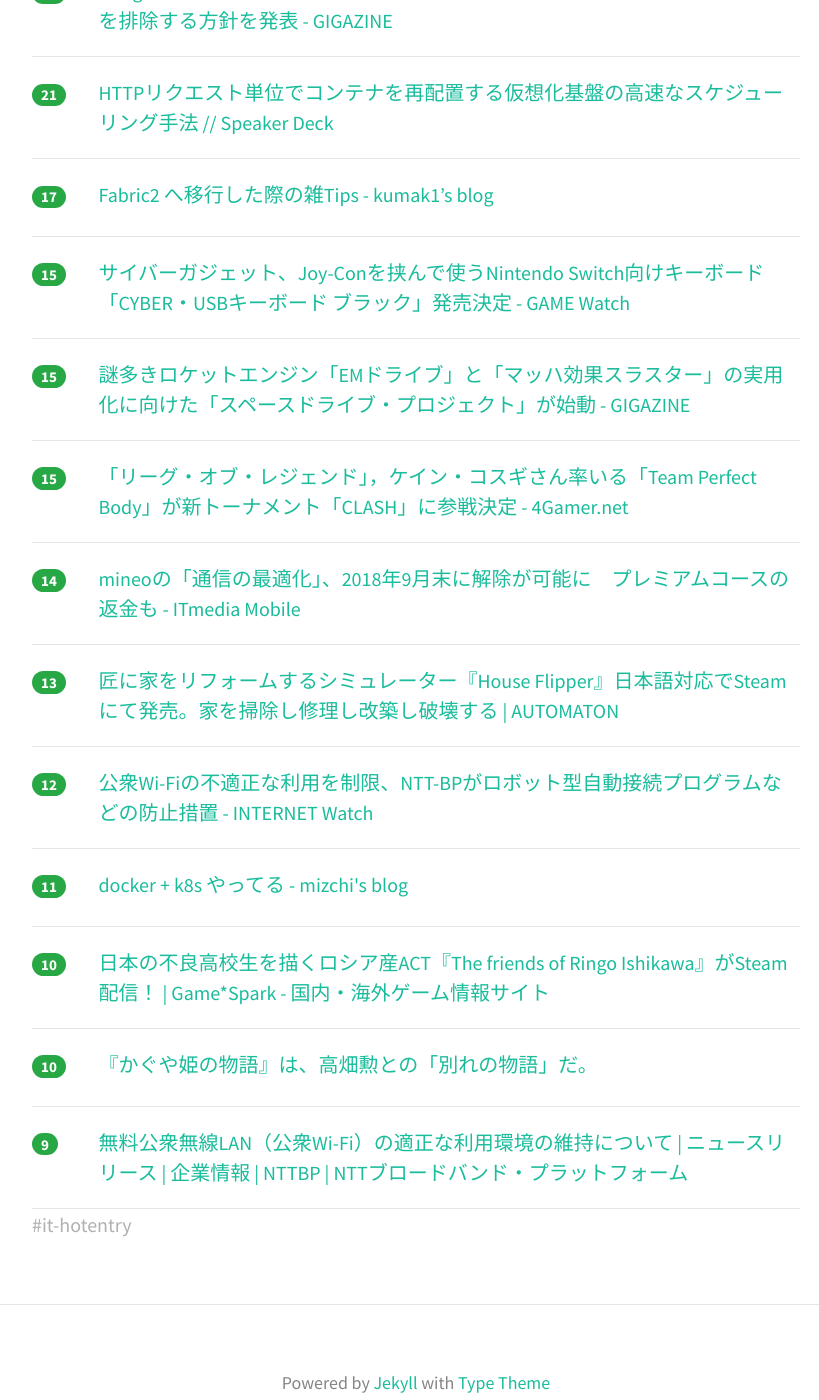
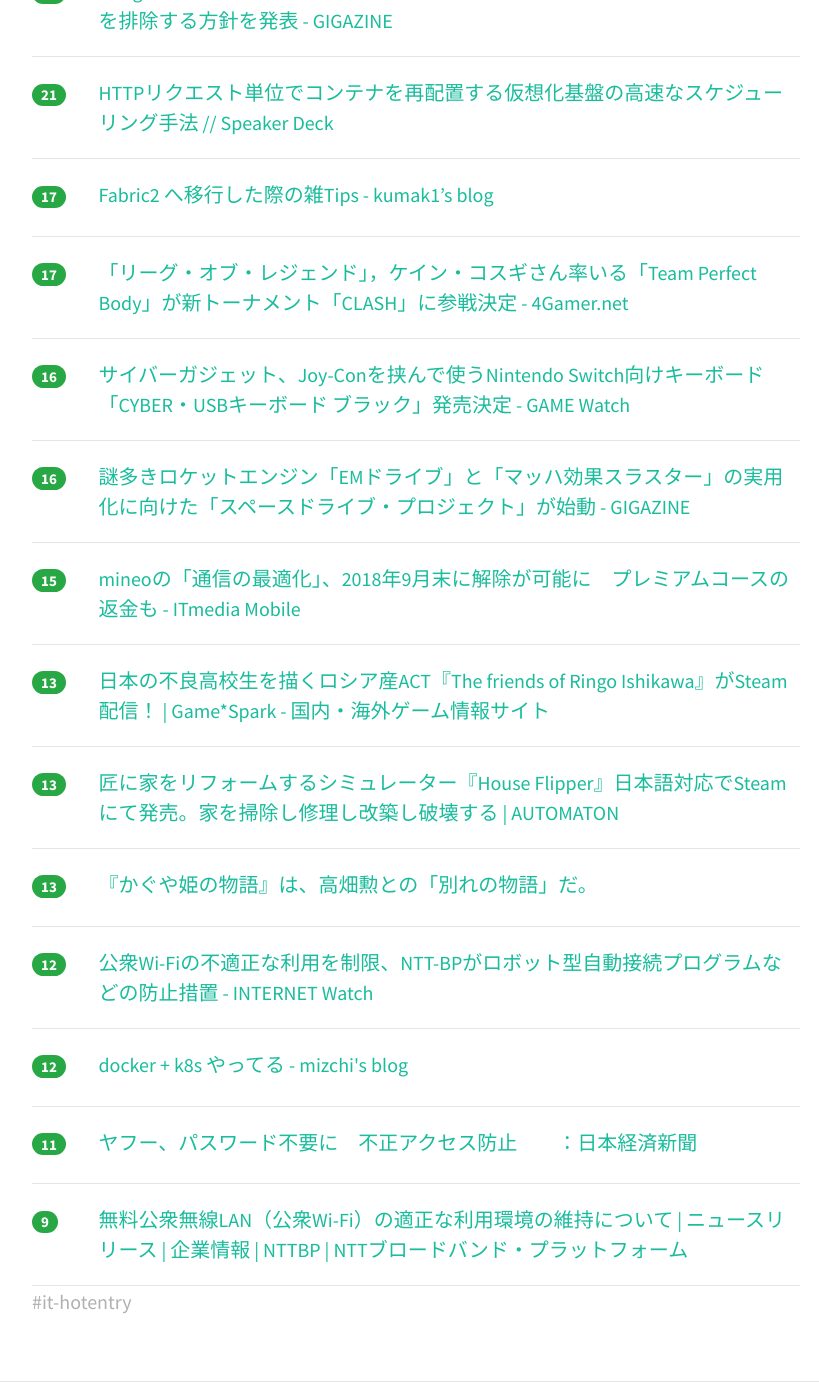
Before and after one commit to yatta47/hatena-matome-site, a Jekyll site: the page built from _posts/2018-05-19-hatena.md, in a window 1280 px wide and 1400 px high, scrolled down 574 px. Shown: the whole window, without its empty margins (224-1043 px from the left). Built offline with Jekyll 4.4.1, drawn with Linux system fonts in a browser that asks for light colours; nearby versions of some CDN libraries; some of the changed text lies outside the part shown.

Commit message:
Updated 2018-05-19

```diff
--- a/_posts/2018-05-19-hatena.md
+++ b/_posts/2018-05-19-hatena.md
@@ -1,18 +1,18 @@
 ---
 layout: post
 title:  "2018-05-19 はてぶIT"
-date:   2018-05-19 06:02:55
+date:   2018-05-19 07:02:53
 tags: [it-hotentry]
 ---
-15 件のデータあり
+16 件のデータあり
 
 <hr><div class="row">
-<div class="col-1"><span class="badge badge-pill badge-success h2">31</span></div>
+<div class="col-1"><span class="badge badge-pill badge-success h2">35</span></div>
 <div class="col-11"><a href='https://qiita.com/mikesorae/items/ff8192fb9cf106262dbf' target='_blank'>やはりお前たちのRepositoryは間違っている</a></div>
 </div>
 <hr>
 <div class="row">
-<div class="col-1"><span class="badge badge-pill badge-success h2">30</span></div>
+<div class="col-1"><span class="badge badge-pill badge-success h2">33</span></div>
 <div class="col-11"><a href='https://togetter.com/li/1227538' target='_blank'>「編集の赤字」と「校正・校閲の赤字」は違う - Togetter</a></div>
 </div>
 <hr>
@@ -32,23 +32,28 @@ tags: [it-hotentry]
 </div>
 <hr>
 <div class="row">
-<div class="col-1"><span class="badge badge-pill badge-success h2">15</span></div>
+<div class="col-1"><span class="badge badge-pill badge-success h2">17</span></div>
+<div class="col-11"><a href='http://www.4gamer.net/games/073/G007372/20180518054/' target='_blank'>「リーグ・オブ・レジェンド」，ケイン・コスギさん率いる「Team Perfect Body」が新トーナメント「CLASH」に参戦決定 - 4Gamer.net</a></div>
+</div>
+<hr>
+<div class="row">
+<div class="col-1"><span class="badge badge-pill badge-success h2">16</span></div>
 <div class="col-11"><a href='https://game.watch.impress.co.jp/docs/news/1122650.html' target='_blank'>サイバーガジェット、Joy-Conを挟んで使うNintendo Switch向けキーボード「CYBER・USBキーボード ブラック」発売決定 - GAME Watch</a></div>
 </div>
 <hr>
 <div class="row">
-<div class="col-1"><span class="badge badge-pill badge-success h2">15</span></div>
+<div class="col-1"><span class="badge badge-pill badge-success h2">16</span></div>
 <div class="col-11"><a href='https://gigazine.net/news/20180518-spacedrive-project/' target='_blank'>謎多きロケットエンジン「EMドライブ」と「マッハ効果スラスター」の実用化に向けた「スペースドライブ・プロジェクト」が始動 - GIGAZINE</a></div>
 </div>
 <hr>
 <div class="row">
 <div class="col-1"><span class="badge badge-pill badge-success h2">15</span></div>
-<div class="col-11"><a href='http://www.4gamer.net/games/073/G007372/20180518054/' target='_blank'>「リーグ・オブ・レジェンド」，ケイン・コスギさん率いる「Team Perfect Body」が新トーナメント「CLASH」に参戦決定 - 4Gamer.net</a></div>
+<div class="col-11"><a href='http://www.itmedia.co.jp/mobile/articles/1805/18/news140.html' target='_blank'>mineoの「通信の最適化」、2018年9月末に解除が可能に　プレミアムコースの返金も - ITmedia Mobile</a></div>
 </div>
 <hr>
 <div class="row">
-<div class="col-1"><span class="badge badge-pill badge-success h2">14</span></div>
-<div class="col-11"><a href='http://www.itmedia.co.jp/mobile/articles/1805/18/news140.html' target='_blank'>mineoの「通信の最適化」、2018年9月末に解除が可能に　プレミアムコースの返金も - ITmedia Mobile</a></div>
+<div class="col-1"><span class="badge badge-pill badge-success h2">13</span></div>
+<div class="col-11"><a href='https://www.gamespark.jp/article/2018/05/18/80886.html' target='_blank'>日本の不良高校生を描くロシア産ACT『The friends of Ringo Ishikawa』がSteam配信！ | Game*Spark - 国内・海外ゲーム情報サイト</a></div>
 </div>
 <hr>
 <div class="row">
@@ -57,23 +62,23 @@ tags: [it-hotentry]
 </div>
 <hr>
 <div class="row">
+<div class="col-1"><span class="badge badge-pill badge-success h2">13</span></div>
+<div class="col-11"><a href='https://www.huffingtonpost.jp/2018/05/18/the-tale-of-the-princess-kaguya_a_23437690/' target='_blank'>『かぐや姫の物語』は、高畑勲との「別れの物語」だ。</a></div>
+</div>
+<hr>
+<div class="row">
 <div class="col-1"><span class="badge badge-pill badge-success h2">12</span></div>
 <div class="col-11"><a href='https://internet.watch.impress.co.jp/docs/news/1122672.html' target='_blank'>公衆Wi-Fiの不適正な利用を制限、NTT-BPがロボット型自動接続プログラムなどの防止措置 - INTERNET Watch</a></div>
 </div>
 <hr>
 <div class="row">
-<div class="col-1"><span class="badge badge-pill badge-success h2">11</span></div>
+<div class="col-1"><span class="badge badge-pill badge-success h2">12</span></div>
 <div class="col-11"><a href='http://mizchi.hatenablog.com/entry/2018/05/18/235509' target='_blank'>docker + k8s やってる - mizchi's blog</a></div>
 </div>
 <hr>
 <div class="row">
-<div class="col-1"><span class="badge badge-pill badge-success h2">10</span></div>
-<div class="col-11"><a href='https://www.gamespark.jp/article/2018/05/18/80886.html' target='_blank'>日本の不良高校生を描くロシア産ACT『The friends of Ringo Ishikawa』がSteam配信！ | Game*Spark - 国内・海外ゲーム情報サイト</a></div>
-</div>
-<hr>
-<div class="row">
-<div class="col-1"><span class="badge badge-pill badge-success h2">10</span></div>
-<div class="col-11"><a href='https://www.huffingtonpost.jp/2018/05/18/the-tale-of-the-princess-kaguya_a_23437690/' target='_blank'>『かぐや姫の物語』は、高畑勲との「別れの物語」だ。</a></div>
+<div class="col-1"><span class="badge badge-pill badge-success h2">11</span></div>
+<div class="col-11"><a href='https://www.nikkei.com/article/DGXMZO30694840Y8A510C1X30000/' target='_blank'>ヤフー、パスワード不要に　不正アクセス防止　　：日本経済新聞</a></div>
 </div>
 <hr>
 <div class="row">
```
